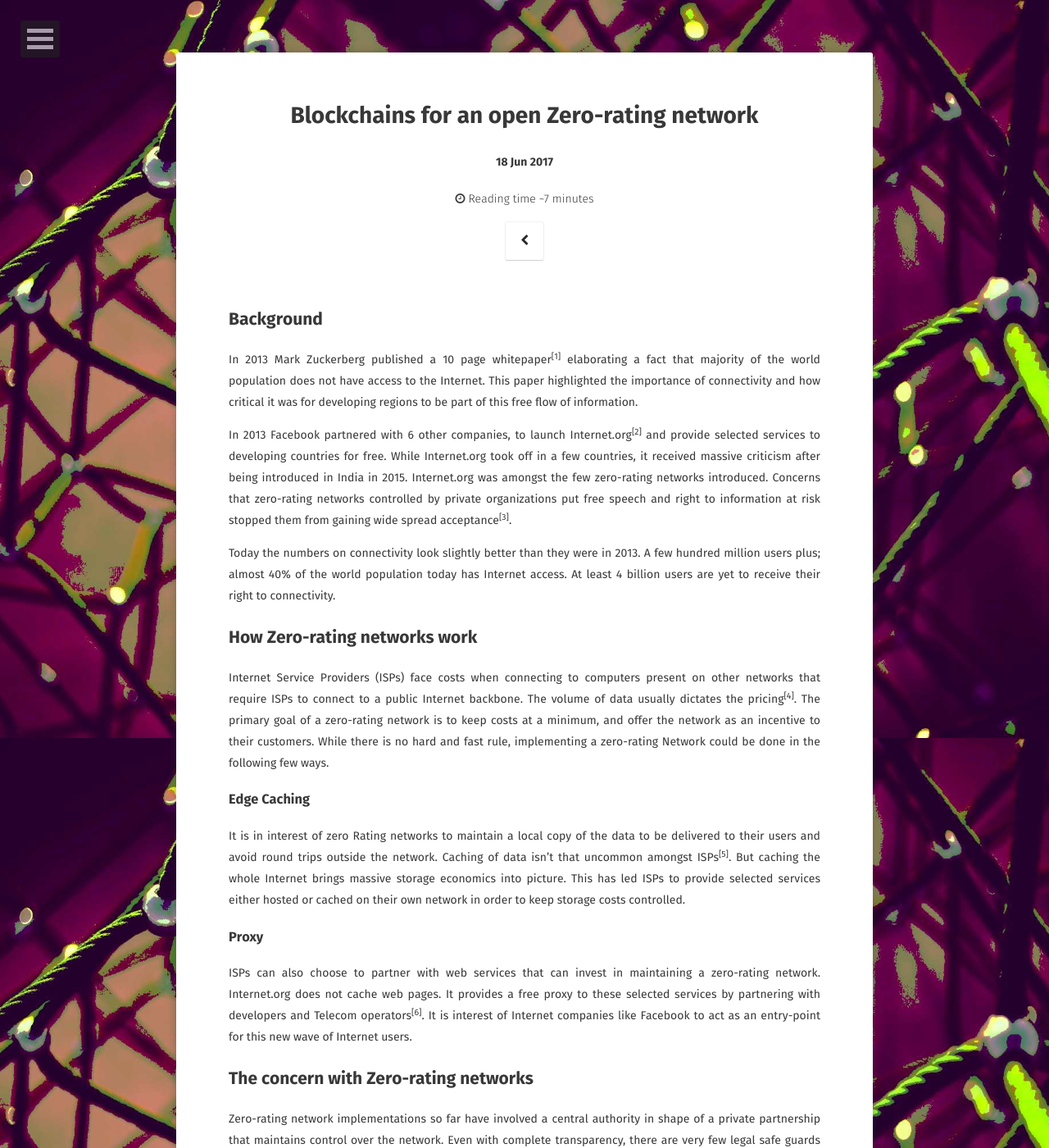
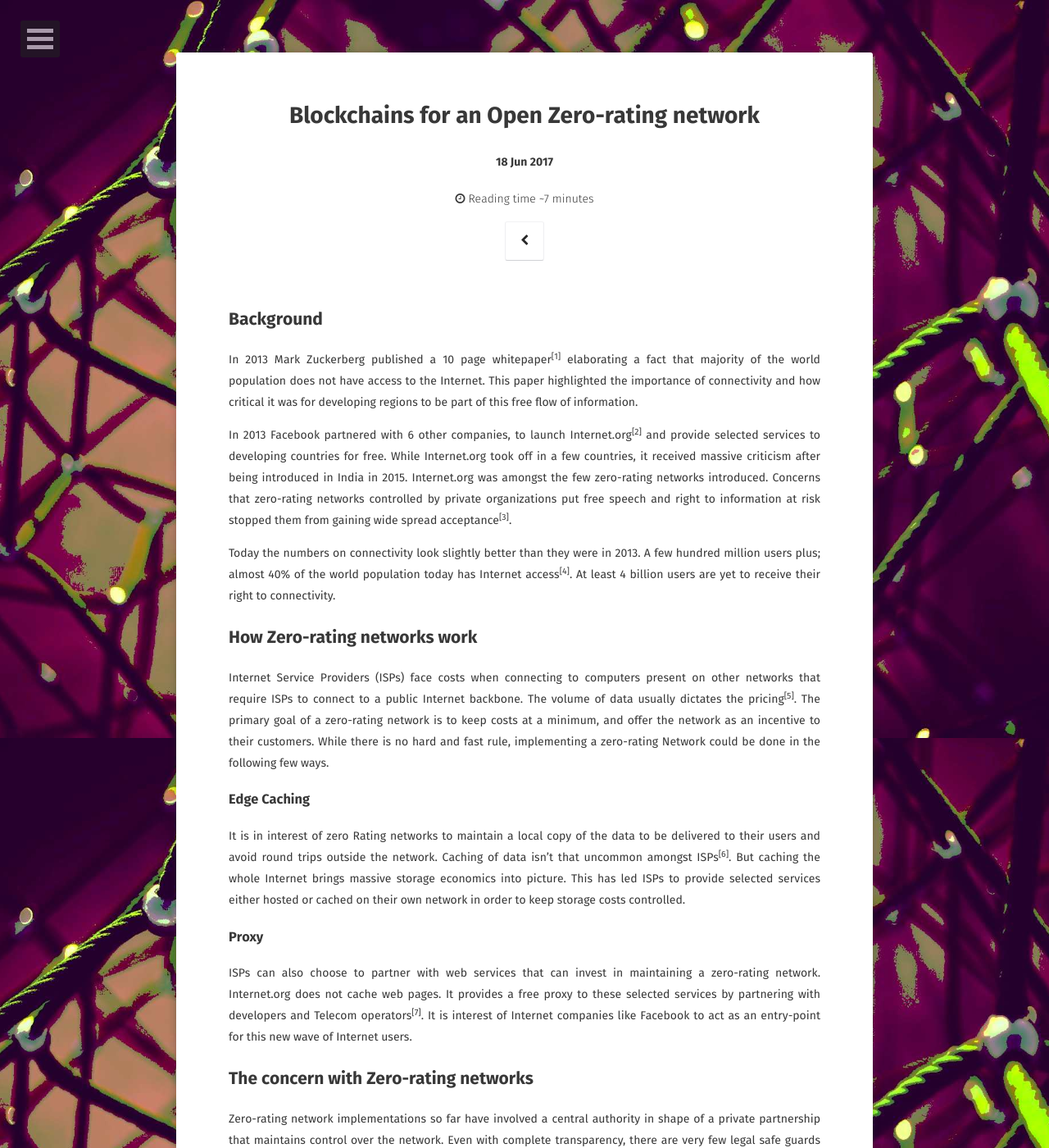
Before and after one commit to hexeight/hexeight.github.io, a Jekyll site: the page built from _posts/2017-18-06-Web-3.md, in a window 1280 px wide and 1400 px high. Shown: the whole window at 82% size. Built offline with Jekyll 4.4.1, drawn with Linux system fonts in a browser that asks for light colours; some web fonts are replaced; comment, search, counter and statistics services are not loaded; some of the changed lines change nothing that is shown; some of the changed text lies outside the part shown.

Commit message:
draft 3.0

```diff
--- a/_posts/2017-18-06-Web-3.md
+++ b/_posts/2017-18-06-Web-3.md
@@ -1,8 +1,8 @@
 ---
 layout: post
-title:  "Blockchains for an open Zero-rating network"
+title:  "Blockchains for an Open Zero-rating network"
 date:   2017-06-18
-excerpt: "Close to 40% of the world population is using the Internet today. Internet giants have pushed hard to onboard users from emerging markets like Asia and Africa."
+excerpt: "2/3rd of the world population is yet to connect to the Open Internet. Privately run zero-rating networks put free flow of information at risk. Blockchains as open and cryptographically secure shared ledgers hold promise in solving this very real problem."
 project: false
 tag:
 - web 3.0
@@ -17,19 +17,19 @@
 
 In 2013 Facebook partnered with 6 other companies, to launch Internet.org<sup>[2]</sup> and provide selected services to developing countries for free. While Internet.org took off in a few countries, it received massive criticism after being introduced in India in 2015. Internet.org was amongst the few zero-rating networks introduced. Concerns that zero-rating networks controlled by private organizations put free speech and right to information at risk stopped them from gaining wide spread acceptance<sup>[3]</sup>.
 
-Today the numbers on connectivity look slightly better than they were in 2013. A few hundred million users plus; almost 40% of the world population today has Internet access. At least 4 billion users are yet to receive their right to connectivity.
+Today the numbers on connectivity look slightly better than they were in 2013. A few hundred million users plus; almost 40% of the world population today has Internet access<sup>[4]</sup>. At least 4 billion users are yet to receive their right to connectivity.
 
 ## How Zero-rating networks work
 
-Internet Service Providers (ISPs) face costs when connecting to computers present on other networks that require ISPs to connect to a public Internet backbone. The volume of data usually dictates the pricing<sup>[4]</sup>. The primary goal of a zero-rating network is to keep costs at a minimum, and offer the network as an incentive to their customers. While there is no hard and fast rule, implementing a zero-rating Network could be done in the following few ways.
+Internet Service Providers (ISPs) face costs when connecting to computers present on other networks that require ISPs to connect to a public Internet backbone. The volume of data usually dictates the pricing<sup>[5]</sup>. The primary goal of a zero-rating network is to keep costs at a minimum, and offer the network as an incentive to their customers. While there is no hard and fast rule, implementing a zero-rating Network could be done in the following few ways.
 
 ### Edge Caching
 
-It is in interest of zero Rating networks to maintain a local copy of the data to be delivered to their users and avoid round trips outside the network. Caching of data isn't that uncommon amongst ISPs<sup>[5]</sup>. But caching the whole Internet brings massive storage economics into picture. This has led ISPs to provide selected services either hosted or cached on their own network in order to keep storage costs controlled.
+It is in interest of zero Rating networks to maintain a local copy of the data to be delivered to their users and avoid round trips outside the network. Caching of data isn't that uncommon amongst ISPs<sup>[6]</sup>. But caching the whole Internet brings massive storage economics into picture. This has led ISPs to provide selected services either hosted or cached on their own network in order to keep storage costs controlled.
 
 ### Proxy
 
-ISPs can also choose to partner with web services that can invest in maintaining a zero-rating network. Internet.org does not cache web pages. It provides a free proxy to these selected services by partnering with developers and Telecom operators<sup>[6]</sup>. It is interest of Internet companies like Facebook to act as an entry-point for this new wave of Internet users.
+ISPs can also choose to partner with web services that can invest in maintaining a zero-rating network. Internet.org does not cache web pages. It provides a free proxy to these selected services by partnering with developers and Telecom operators<sup>[7]</sup>. It is interest of Internet companies like Facebook to act as an entry-point for this new wave of Internet users.
 
 ## The concern with Zero-rating networks
 
@@ -49,7 +49,7 @@
 
 ## Blockchains for Zero-rating networks
 
-Blockchains are distributed immutable ledgers maintained by allowing transactions on the ledger backed by cryptographic security. Integrity of the ledger is maintained by consensus in the network<sup>[7]</sup>.
+Blockchains are distributed immutable ledgers maintained by allowing transactions on the ledger backed by cryptographic security. Integrity of the ledger is maintained by consensus in the network<sup>[8]</sup>.
 
 ![Blockchain Edge Cache](../assets/img/library/edge-cache.png)
 
@@ -59,13 +59,13 @@
 
 ### Portable Identity
 
-Identity on blockchains like that of Ethereum is created using asymmetric cryptographic algorithms like ECDSA. These algorithms can generate an account address and access key even in absence of a network<sup>[8]</sup>.
+Identity on blockchains like that of Ethereum is created using asymmetric cryptographic algorithms like ECDSA. These algorithms can generate an account address and access key even in absence of a network<sup>[9]</sup>.
 
 Multiple network providers participating in a public blockchain will allow users to carry their identity across providers. This prevents provider lock-in for users of a zero-rating network.
 
 ### Content size
 
-Every node in the blockchain maintains a copy of the ledger. The full ledger size of the Ethereum blockchain is ~100GB at time of writing. Factoring in growth after popularity of such a network, an Edge Cache could be a few Terabytes in size<sup>[9]</sup>. The deterministic size would allow network operators to maintain a budget for the network.
+Every node in the blockchain maintains a copy of the ledger. The full ledger size of the Ethereum blockchain is ~100GB at time of writing. Factoring in growth after popularity of such a network, an Edge Cache could be a few Terabytes in size<sup>[10]</sup>. The deterministic size would allow network operators to maintain a budget for the network.
 
 ### Content creation
 
@@ -75,7 +75,7 @@
 
 ### Content consumtion
 
-Making calls to smart contracts that do not add or update data on the network do not involve any costs in terms of gas. Smart contracts can be queried on the Edge Cache, with limited computation on behalf of the network provider<sup>[10]</sup>.
+Making calls to smart contracts that do not add or update data on the network do not involve any costs in terms of gas. Smart contracts can be queried on the Edge Cache, with limited computation on behalf of the network provider<sup>[11]</sup>.
 
 ### Readonly nodes
 
@@ -87,7 +87,7 @@
 
 #### Secure Identity
 
-Algorithms like ECDSA provide military grade security to accounts held by network users<sup>[11]</sup>. These identities can be integrated into systems outside the blockchain network. Governments, private organisations and Internet services can listen for transactions from these identities to carry out operations outside the blockchain.
+Algorithms like ECDSA provide military grade security to accounts held by network users<sup>[12]</sup>. These identities can be integrated into systems outside the blockchain network. Governments, private organisations and Internet services can listen for transactions from these identities to carry out operations outside the blockchain.
 
 #### Governance
 
@@ -117,11 +117,12 @@
 1. [Is Connectivity a Human Right?](https://scontent-sit4-1.xx.fbcdn.net/v/t39.2365-6/12057105_1001874746531417_622371037_n.pdf?oh=62fe509ef2d093c8d64f77be706d8816&oe=599FCF27)
 2. [Facebook And 6 Phone Companies Launch Internet.org To Bring Affordable Access To Everyone](https://techcrunch.com/2013/08/20/facebook-internet-org/)
 3. [Critics on Facebook's Internet.org](http://mashable.com/2015/05/19/critics-facebook-internet/#ZiEAMzYx1iqi)
-4. [Data costs for ISPs](http://broadbandnow.com/report/much-data-really-cost-isps/)
-5. [Netflix deploys caches to Indian ISPs](http://www.medianama.com/2017/04/223-netflix-caches-indian-internet-providers/)
-6. [Internet.org proxy](https://developers.facebook.com/docs/internet-org/platform-technical-guidelines)
-7. [The great chain of being sure about things](http://www.economist.com/news/briefing/21677228-technology-behind-bitcoin-lets-people-who-do-not-know-or-trust-each-other-build-dependable)
-8. [Generate full Ethereum keypair and address](https://kobl.one/blog/create-full-ethereum-keypair-and-address/)
-9. [Ethereum public blockchain size](https://ethereum.stackexchange.com/questions/143/what-are-the-ethereum-disk-space-needs)
-10. [Ethereum smart contracts - Calls and Transactions](https://ethereum.stackexchange.com/questions/765/what-is-the-difference-between-a-transaction-and-a-call)
-11. [ECDSA Security in Bitcoin and Ethereum: a Research Survery](https://blog.coinfabrik.com/wp-content/uploads/2016/06/ECDSA-Security-in-Bitcoin-and-Ethereum-a-Research-Survey.pdf)
+4. [Around 40% of the world population has an internet connection](http://www.internetlivestats.com/internet-users/)
+5. [Data costs for ISPs](http://broadbandnow.com/report/much-data-really-cost-isps/)
+6. [Netflix deploys caches to Indian ISPs](http://www.medianama.com/2017/04/223-netflix-caches-indian-internet-providers/)
+7. [Internet.org proxy](https://developers.facebook.com/docs/internet-org/platform-technical-guidelines)
+8. [The great chain of being sure about things](http://www.economist.com/news/briefing/21677228-technology-behind-bitcoin-lets-people-who-do-not-know-or-trust-each-other-build-dependable)
+9. [Generate full Ethereum keypair and address](https://kobl.one/blog/create-full-ethereum-keypair-and-address/)
+10. [Ethereum public blockchain size](https://ethereum.stackexchange.com/questions/143/what-are-the-ethereum-disk-space-needs)
+11. [Ethereum smart contracts - Calls and Transactions](https://ethereum.stackexchange.com/questions/765/what-is-the-difference-between-a-transaction-and-a-call)
+12. [ECDSA Security in Bitcoin and Ethereum: a Research Survery](https://blog.coinfabrik.com/wp-content/uploads/2016/06/ECDSA-Security-in-Bitcoin-and-Ethereum-a-Research-Survey.pdf)
```
